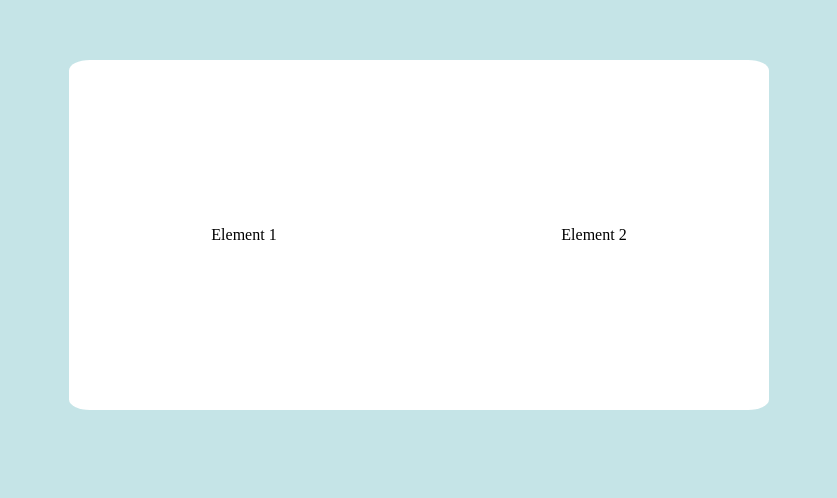
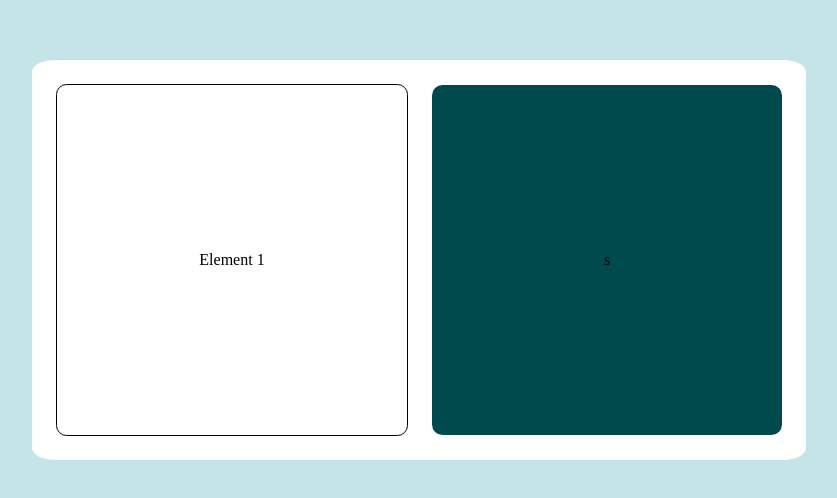
Before and after one commit to FlorinDobinciuc/tip-calculator, a React (Create React App) app in the folder tip-calculator/: page / in a window 1280 px wide. Shown: the part 156-654 px from the top of the page, without its empty margins (221-1058 px from the left). Built offline with nearby package versions, Linux system fonts and the light colour scheme.

Commit message:
Add Reset component and its styles

```diff
--- a/tip-calculator/src/App.js
+++ b/tip-calculator/src/App.js
@@ -1,8 +1,10 @@
+import Reset from "./components/Reset";
+
 function App() {
   return (
     <div className="container">
       <div className="element1">Element 1</div>
-      <div className="element2">Element 2</div>
+      <Reset />
     </div>
   );
 }
--- /dev/null
+++ b/tip-calculator/src/components/Reset.jsx
@@ -0,0 +1,5 @@
+function Reset() {
+    return <div className="reset">s</div>
+}
+
+export default Reset
--- a/tip-calculator/src/index.css
+++ b/tip-calculator/src/index.css
@@ -5,6 +5,7 @@ html {
   padding-top: 13rem;
 }
 
+/* Big container */
 .container {
   border-radius: 3%;
   background-color: white;
@@ -13,12 +14,25 @@ html {
   display: flex;
   justify-content: center;
   align-items: center;
+  padding: 1.5rem;
 }
 
-.element1, .element2 {
+/* Big components */
+.element1, .reset {
   width: 350px;
   height: 350px;
   display: flex;
   justify-content: center;
   align-items: center;
+  border-radius: 3%;
 }
+
+/* Reset component  */
+.reset {
+  background-color: hsl(183, 100%, 15%);
+}
+
+.element1 {
+  border: 1px solid black;
+  margin-right: 1.5rem;
+}
```
